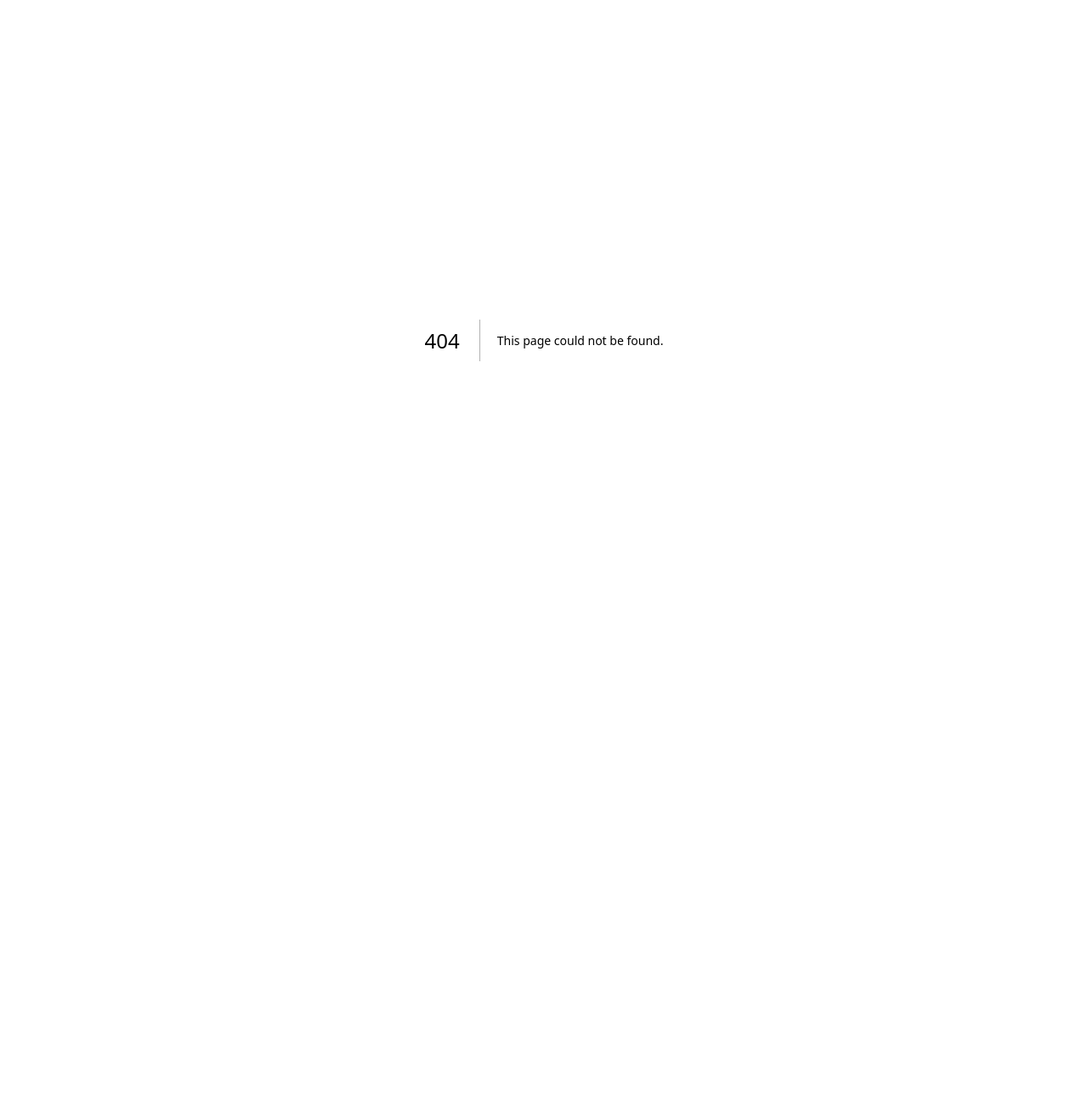
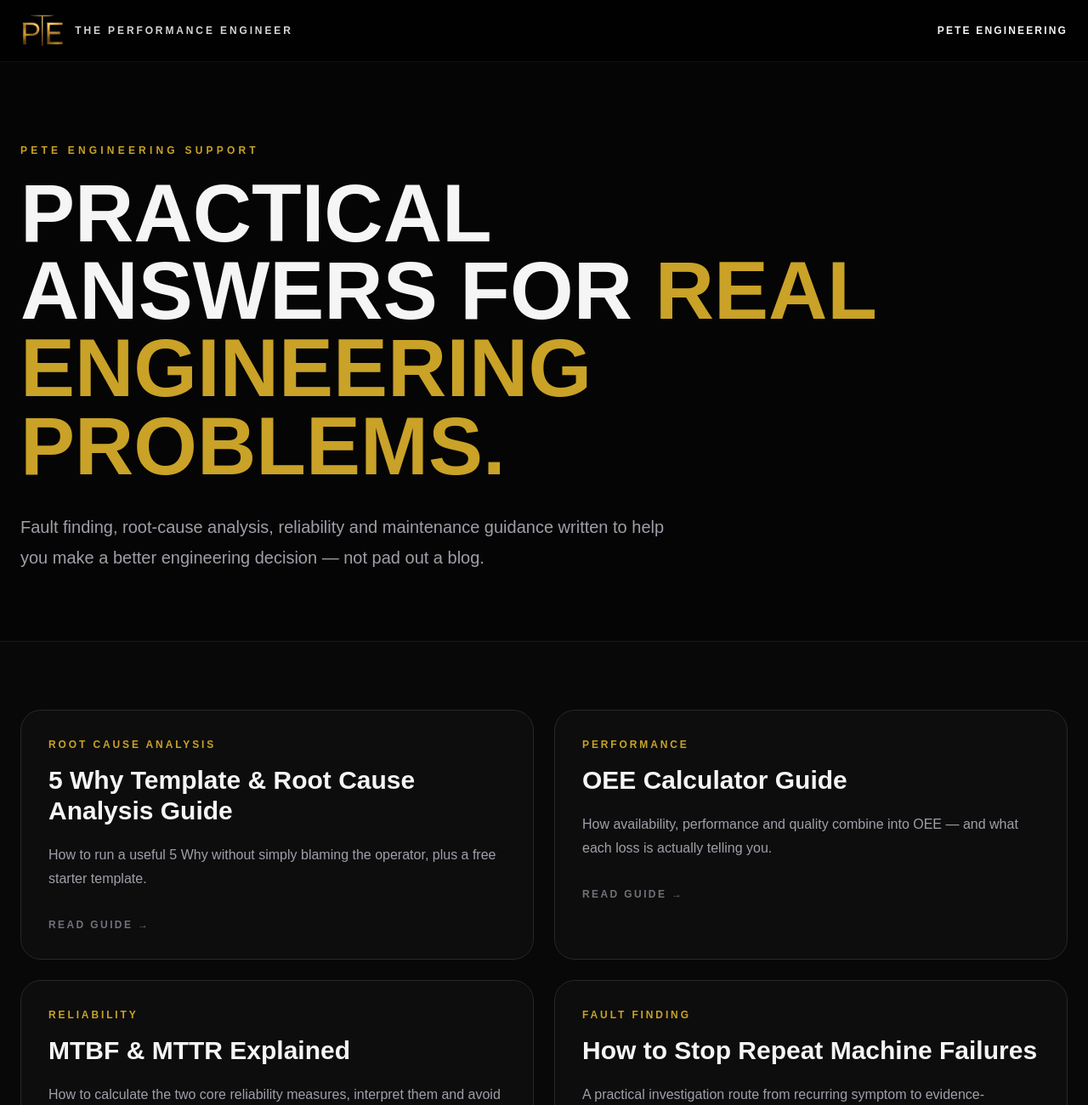
Before and after one commit to Camchesie/the-performance-engineer, a Next.js app: page /engineering/support in a window 1280 px wide. Before the commit this address had no page. Shown: the top 1300 px of the page at 85% size. Before the commit the page ends 800 px from the top, so only its background shows below. Built offline with nearby package versions, Linux system fonts and the light colour scheme.

Commit message:
Add PETE Engineering support hub

```diff
--- /dev/null
+++ b/app/engineering/support/page.tsx
@@ -0,0 +1,82 @@
+const guides = [
+  {
+    href: "/engineering/support/5-why-template",
+    title: "5 Why Template & Root Cause Analysis Guide",
+    text: "How to run a useful 5 Why without simply blaming the operator, plus a free starter template.",
+    tag: "Root Cause Analysis",
+  },
+  {
+    href: "/engineering/support/oee-calculator-guide",
+    title: "OEE Calculator Guide",
+    text: "How availability, performance and quality combine into OEE — and what each loss is actually telling you.",
+    tag: "Performance",
+  },
+  {
+    href: "/engineering/support/mtbf-mttr-guide",
+    title: "MTBF & MTTR Explained",
+    text: "How to calculate the two core reliability measures, interpret them and avoid misleading comparisons.",
+    tag: "Reliability",
+  },
+  {
+    href: "/engineering/support/repeat-machine-failures",
+    title: "How to Stop Repeat Machine Failures",
+    text: "A practical investigation route from recurring symptom to evidence-supported cause and verified corrective action.",
+    tag: "Fault Finding",
+  },
+  {
+    href: "/engineering/support/downtime-pareto-analysis",
+    title: "Downtime Pareto Analysis",
+    text: "How to turn a messy downtime log into a ranked list of engineering priorities instead of chasing the loudest fault.",
+    tag: "Downtime",
+  },
+];
+
+export default function EngineeringSupportPage() {
+  return (
+    <main className="min-h-screen bg-[#050505] text-[#f5f5f5]">
+      <header className="border-b border-white/5 bg-black/80">
+        <div className="mx-auto flex max-w-7xl items-center justify-between px-6 py-4">
+          <a href="/" className="flex items-center gap-3">
+            <img src="/pte-monogram.png" alt="PETE" className="h-10 w-auto" />
+            <span className="hidden text-xs font-bold uppercase tracking-[0.24em] text-zinc-300 sm:block">The Performance Engineer</span>
+          </a>
+          <a href="/engineering" className="text-xs font-black uppercase tracking-[0.18em] text-[#c9a227]">PETE Engineering</a>
+        </div>
+      </header>
+
+      <section className="px-6 pb-20 pt-24">
+        <div className="mx-auto max-w-7xl">
+          <p className="text-xs font-black uppercase tracking-[0.35em] text-[#c9a227]">PETE Engineering Support</p>
+          <h1 className="mt-5 max-w-5xl text-5xl font-black uppercase leading-[0.95] md:text-8xl">
+            Practical answers for <span className="text-[#c9a227]">real engineering problems.</span>
+          </h1>
+          <p className="mt-8 max-w-3xl text-xl leading-9 text-zinc-400">
+            Fault finding, root-cause analysis, reliability and maintenance guidance written to help you make a better engineering decision — not pad out a blog.
+          </p>
+        </div>
+      </section>
+
+      <section className="border-y border-zinc-900 bg-[#080808] px-6 py-20">
+        <div className="mx-auto grid max-w-7xl gap-6 md:grid-cols-2">
+          {guides.map((guide) => (
+            <a key={guide.href} href={guide.href} className="group rounded-3xl border border-zinc-800 bg-[#0d0d0d] p-8 transition hover:-translate-y-1 hover:border-[#c9a227]">
+              <p className="text-xs font-black uppercase tracking-[0.24em] text-[#c9a227]">{guide.tag}</p>
+              <h2 className="mt-4 text-3xl font-black">{guide.title}</h2>
+              <p className="mt-5 leading-7 text-zinc-400">{guide.text}</p>
+              <p className="mt-8 text-xs font-black uppercase tracking-[0.2em] text-zinc-500 group-hover:text-[#c9a227]">Read guide →</p>
+            </a>
+          ))}
+        </div>
+      </section>
+
+      <section className="px-6 py-20">
+        <div className="mx-auto max-w-5xl rounded-[2rem] border border-[#c9a227]/35 bg-[#0d0d0d] p-8 text-center md:p-12">
+          <p className="text-xs font-black uppercase tracking-[0.3em] text-[#c9a227]">Need the tools as well?</p>
+          <h2 className="mt-5 text-4xl font-black uppercase">PETE Engineering Release 1</h2>
+          <p className="mx-auto mt-5 max-w-2xl leading-8 text-zinc-400">20 editable engineering tools covering investigation, reliability, maintenance, corrective action and KPI reporting.</p>
+          <a href="/engineering" className="mt-8 inline-block rounded-full bg-[#c9a227] px-8 py-4 text-sm font-black uppercase tracking-widest text-black hover:bg-[#e4c45a]">Explore PETE Engineering</a>
+        </div>
+      </section>
+    </main>
+  );
+}
```
